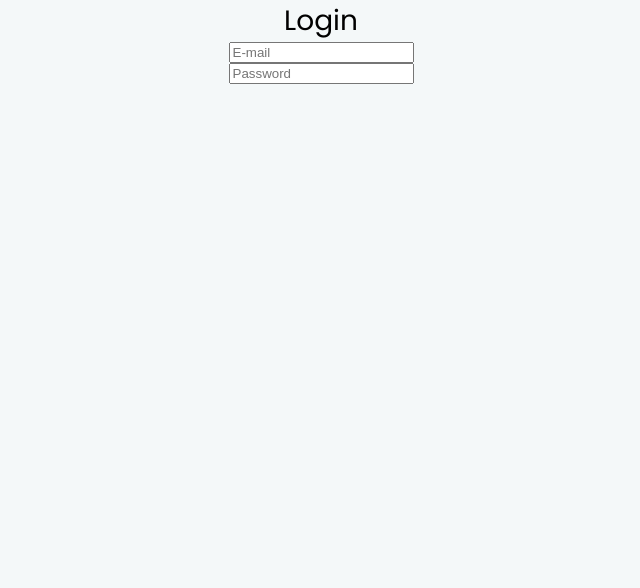
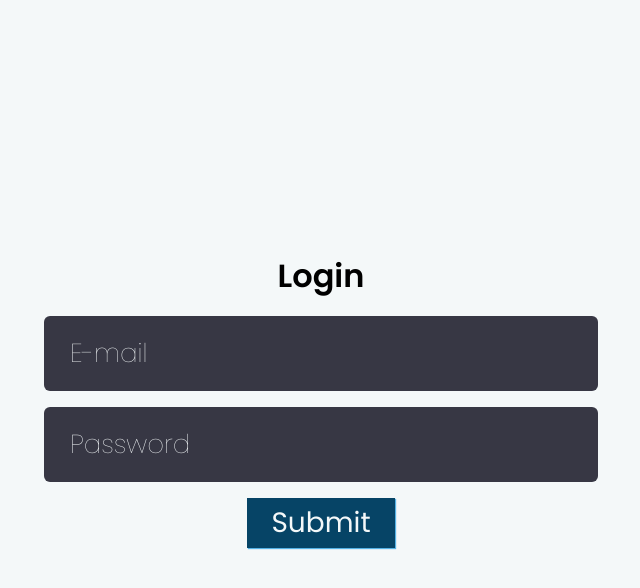
Before and after one commit to henrique-c-ladeira/clean-react-app, a React app: page / in a window 1280 px wide. Shown: the top 588 px of the page, without its empty margins (319-959 px from the left). Built offline with nearby package versions, Linux system fonts and the light colour scheme.

Commit message:
feat: add components and theme colors

```diff
--- a/src/presentation/components/box-content/box-content.styled.tsx
+++ b/src/presentation/components/box-content/box-content.styled.tsx
@@ -10,4 +10,8 @@ export const BoxContentSC = styled.div<BoxContentProps>`
   display: flex;
   flex-direction: column;
   ${(props) => props.center && centerStyle}
+
+  ${(props) => props.fillVertical && 'min-height: 100vh;'}
+  ${(props) => props.h && `height: ${props.h}px`}
+  ${(props) => props.w && `width: ${props.w}px`}
 `;
--- a/src/presentation/components/box-content/box-content.tsx
+++ b/src/presentation/components/box-content/box-content.tsx
@@ -2,7 +2,10 @@ import React from 'react';
 import { BoxContentSC } from './box-content.styled';
 
 export interface BoxContentProps extends React.HTMLAttributes<HTMLDivElement> {
-  center: boolean;
+  center?: boolean;
+  fillVertical?: boolean;
+  w?: number;
+  h?: number;
 }
 
 const BoxContent = (props: BoxContentProps) => (
--- /dev/null
+++ b/src/presentation/components/button/button.styled.tsx
@@ -0,0 +1,15 @@
+import styled from 'styled-components';
+
+export const ButtonSC = styled.button`
+  padding: 4px 24px;
+  background-color: ${(props) => props.theme.colors.primaryDark};
+  color: ${(props) => props.theme.colors.textLight};
+  border-width: 0px;
+  border-color: ${(props) => props.theme.colors.primaryLight};
+  box-shadow: 1px 1px 1px ${(props) => props.theme.colors.primaryLight};
+
+  &:active {
+    box-shadow: 0px 0px 5px ${(props) => props.theme.colors.primaryLight};
+    transform: scale(0.98);
+  }
+`;
--- /dev/null
+++ b/src/presentation/components/button/button.tsx
@@ -0,0 +1,18 @@
+import React from 'react';
+import Typography from '../typography/typography';
+import { ButtonSC } from './button.styled';
+
+export interface ButtonProps
+  extends React.ButtonHTMLAttributes<HTMLButtonElement> {
+  inverted?: boolean;
+  transparent?: boolean;
+  title: string;
+}
+
+const Button: React.FC<ButtonProps> = (props) => (
+  <ButtonSC {...props}>
+    <Typography>{props.title}</Typography>
+  </ButtonSC>
+);
+
+export default Button;
--- a/src/presentation/components/index.ts
+++ b/src/presentation/components/index.ts
@@ -2,3 +2,4 @@ export { default as Router } from './router/router';
 export { default as Typography } from './typography/typography';
 export { default as Input } from './input/input';
 export { default as BoxContent } from './box-content/box-content';
+export { default as Button } from './button/button';
--- /dev/null
+++ b/src/presentation/components/input/input.styled.tsx
@@ -0,0 +1,21 @@
+import styled from 'styled-components';
+
+export const InputSC = styled.input`
+  padding: 16px 24px;
+  font-family: ${(props) => props.theme.font.regular};
+  font-size: 26px;
+  background-color: ${(props) => props.theme.colors.darkContrast};
+  color: ${(props) => props.theme.colors.textLight};
+  border-width: 2px;
+  border-color: transparent;
+  border-radius: 6px;
+
+  &::placeholder {
+    color: ${(props) => props.theme.colors.textLight};
+    font-weight: 100;
+  }
+
+  &:focus {
+    border-color: ${(props) => props.theme.colors.primaryLight};
+  }
+`;
--- a/src/presentation/components/input/input.tsx
+++ b/src/presentation/components/input/input.tsx
@@ -1,11 +1,8 @@
 import React from 'react';
+import { InputSC } from './input.styled';
 
 type InputProps = React.InputHTMLAttributes<HTMLInputElement>;
 
-const Input: React.FC<InputProps> = (props) => (
-  <div>
-    <input {...props} />
-  </div>
-);
+const Input: React.FC<InputProps> = (props) => <InputSC {...props} />;
 
 export default Input;
--- a/src/presentation/components/typography/typography.styled.tsx
+++ b/src/presentation/components/typography/typography.styled.tsx
@@ -1,13 +1,24 @@
 import styled, { css } from 'styled-components';
 import { TypographyProps } from './typography';
 
+const headingStyle = css`
+  font-size: 32px;
+  font-family: ${(props) => props.theme.font.regular};
+  font-weight: 600;
+`;
+
+const subHeadingStyle = css``;
+
 const bodySmallStyle = css``;
+
 const bodyRegularStyle = css`
   font-size: 28px;
   font-family: ${(props) => props.theme.font.regular};
 `;
 
 export const TypographySC = styled.div<TypographyProps>`
+  ${(props) => props.variant === 'heading' && headingStyle}
+  ${(props) => props.variant === 'subHeading' && subHeadingStyle}
   ${(props) => props.variant === 'bodyRegular' && bodyRegularStyle}
   ${(props) => props.variant === 'bodySmall' && bodySmallStyle}
 `;
--- a/src/presentation/modules/user-account/login-screen.tsx
+++ b/src/presentation/modules/user-account/login-screen.tsx
@@ -1,11 +1,20 @@
 import React from 'react';
-import { BoxContent, Input, Typography } from '~/presentation/components';
+import {
+  BoxContent,
+  Button,
+  Input,
+  Typography,
+} from '~/presentation/components';
 
 const Login: React.FC = () => (
-  <BoxContent center>
-    <Typography>Login</Typography>
+  <BoxContent center fillVertical>
+    <Typography variant="heading">Login</Typography>
+    <BoxContent h={16} />
     <Input type="email" placeholder="E-mail" />
+    <BoxContent h={16} />
     <Input type="password" placeholder="Password" />
+    <BoxContent h={16} />
+    <Button title="Submit" />
   </BoxContent>
 );
 
--- a/src/presentation/theme/global-styled.styled.tsx
+++ b/src/presentation/theme/global-styled.styled.tsx
@@ -1,6 +1,7 @@
 import { createGlobalStyle } from 'styled-components';
 
 const GlobalStyle = createGlobalStyle`
+
   body {
     margin: 0;
     padding: 0;
--- a/src/presentation/theme/presets/regular-theme.ts
+++ b/src/presentation/theme/presets/regular-theme.ts
@@ -2,6 +2,8 @@ import { ThemeInterface } from '../theme-interface';
 
 export const theme: ThemeInterface = {
   colors: {
+    lightContrast: 'white',
+    darkContrast: '#373744',
     background: '#f4f8f9',
     primary: '#096ba0',
     primaryDark: '#064466',
--- a/src/presentation/theme/theme-interface.ts
+++ b/src/presentation/theme/theme-interface.ts
@@ -1,5 +1,7 @@
 export interface ThemeInterface {
   colors: {
+    lightContrast: string;
+    darkContrast: string;
     background: string;
     primary: string;
     primaryDark: string;
```
